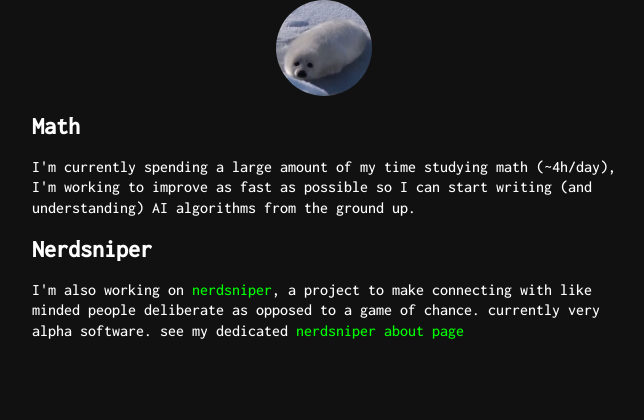
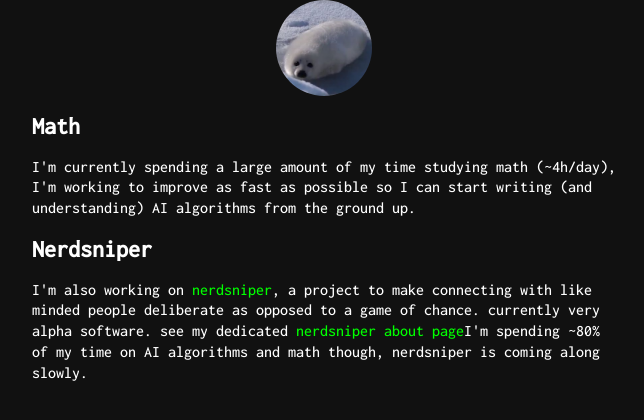
Before and after one commit to UlisseMini/uli.rocks-oldnext, a Next.js app: page /now in a window 1280 px wide. Shown: the top 420 px of the page, without its empty margins (316-960 px from the left). Built offline with nearby package versions, Linux system fonts and the light colour scheme.

Commit message:
Update /now

```diff
--- a/pages/now.tsx
+++ b/pages/now.tsx
@@ -15,6 +15,7 @@ export default function Now () {
         a project to make connecting with like minded people deliberate as opposed to
         a game of chance. currently very alpha software.
         see my dedicated <a href='https://nerdsniper.net/about'>nerdsniper about page</a>
+        I'm spending ~80% of my time on AI algorithms and math though, nerdsniper is coming along slowly.
       </p>
     </Layout>
   )
```
